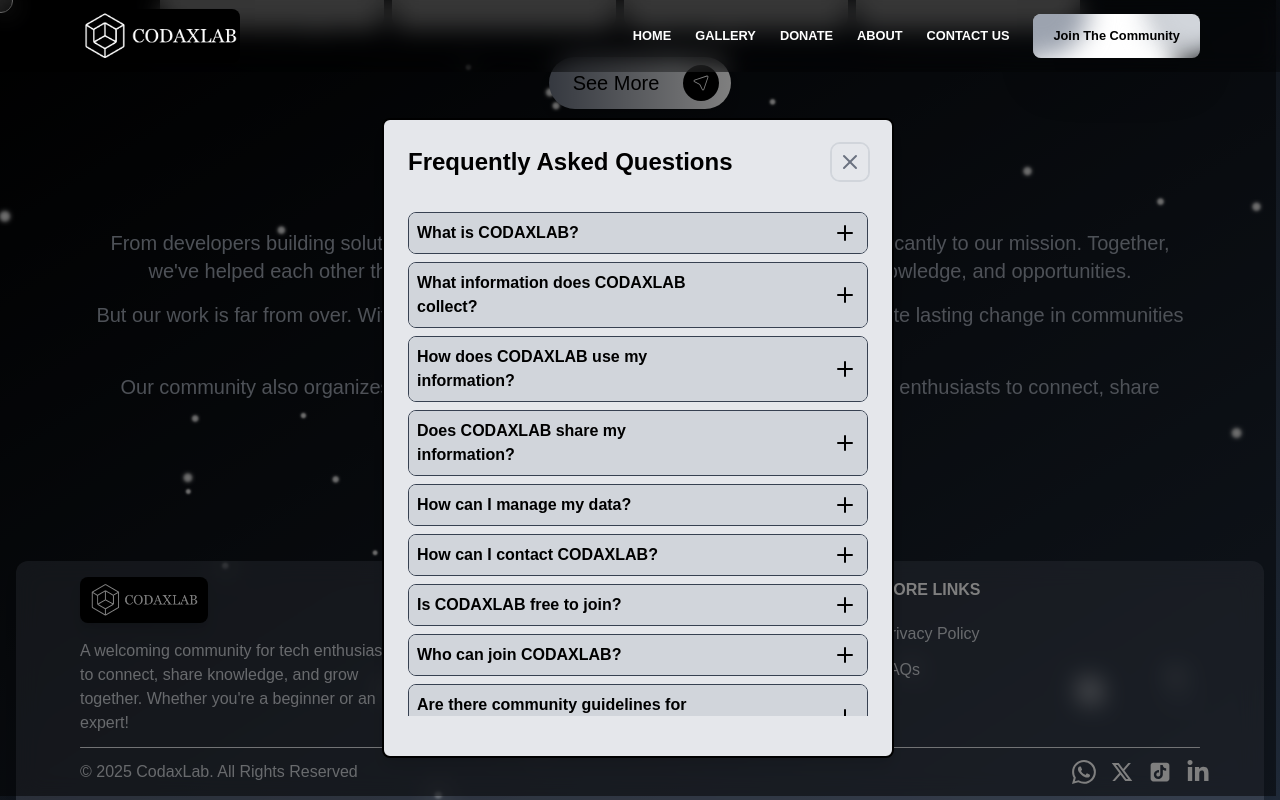
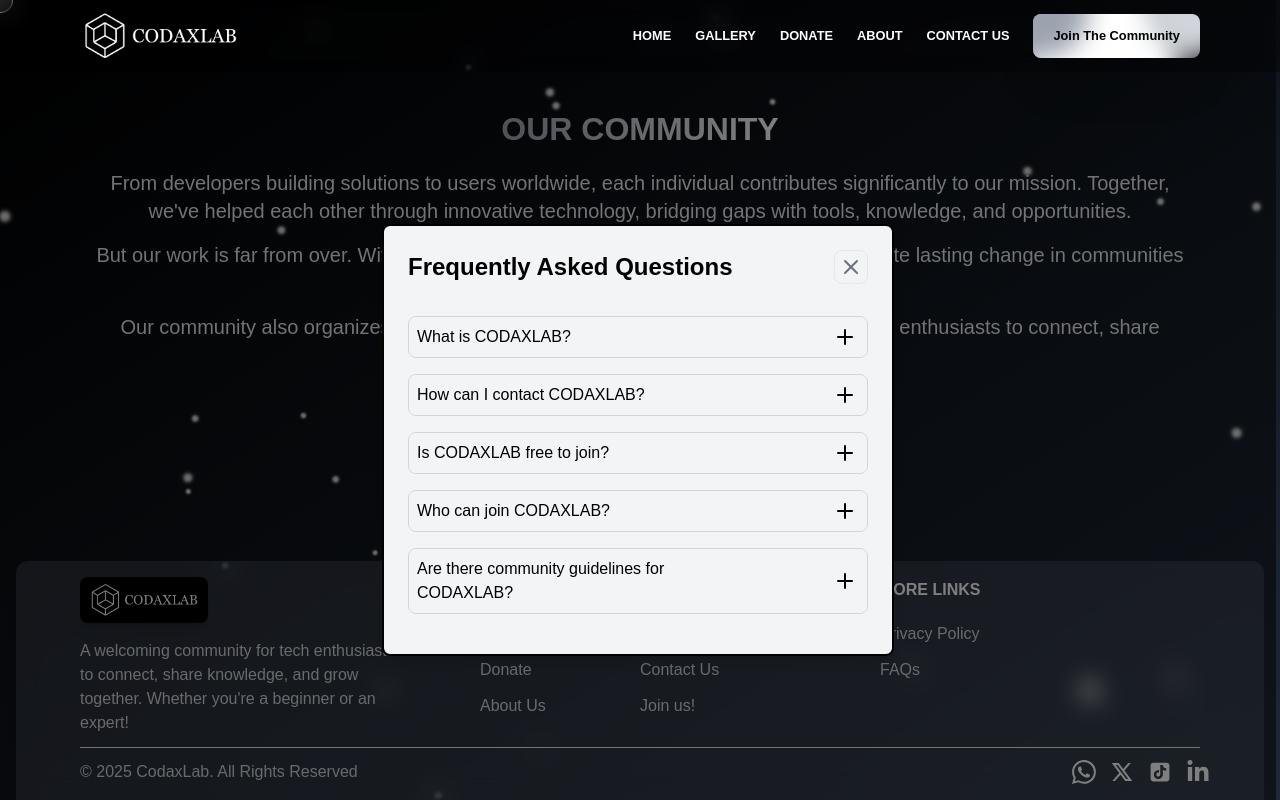
Before and after one commit to CODAXLAB-ORG/codaxlab, a React (Vite) app: page / in a window 1280 px wide. Both pictures are taken after a click on the button "FAQs". Built offline with nearby package versions, Linux system fonts and the light colour scheme; grey boxes are pictures that could not be loaded; a web font is replaced by a local one.

Commit message:
fix: fixes

```diff
--- a/src/components/HomeSections/HomeAboutSection.tsx
+++ b/src/components/HomeSections/HomeAboutSection.tsx
@@ -1,8 +1,8 @@
-import React from 'react';
-import { FaArrowRight } from 'react-icons/fa';
-import { useNavigate } from 'react-router-dom';
-import { SpotlightCard } from '../cards/SpotlightCard';
-import { motion } from 'framer-motion';
+import React from "react";
+import { FaArrowRight } from "react-icons/fa";
+import { useNavigate } from "react-router-dom";
+import { SpotlightCard } from "../cards/SpotlightCard";
+import { motion } from "framer-motion";
 
 interface Feature {
   title: string;
@@ -13,16 +13,39 @@
   const navigate = useNavigate();
 
   const features: Feature[] = [
-    { title: 'Events', description: 'Exciting workshops, hackathons, and meetups for tech enthusiasts' },
-    { title: 'Mission', description: 'Empowering innovators to shape the future of technology' },
-    { title: 'Vision', description: 'Fostering a collaborative tech ecosystem that drives global impact' },
-    { title: 'Core Values', description: 'Innovation, collaboration, inclusivity, and continuous learning' },
-    { title: 'Donate', description: 'Support our initiatives to advance technology and nurture talent' },
-    { title: 'Benefits', description: 'Access to resources, mentorship, and a vibrant tech community' },
+    {
+      title: "Events",
+      description:
+        "Exciting workshops, hackathons, and meetups for tech enthusiasts",
+    },
+    {
+      title: "Mission",
+      description: "Empowering innovators to shape the future of technology",
+    },
+    {
+      title: "Vision",
+      description:
+        "Fostering a collaborative tech ecosystem that drives global impact",
+    },
+    {
+      title: "Core Values",
+      description:
+        "Innovation, collaboration, inclusivity, and continuous learning",
+    },
+    {
+      title: "Donate",
+      description:
+        "Support our initiatives to advance technology and nurture talent",
+    },
+    {
+      title: "Benefits",
+      description:
+        "Access to resources, mentorship, and a vibrant tech community",
+    },
   ];
 
   const handleContactClick = () => {
-    navigate('/contact');
+    navigate("/contact");
   };
 
   // Framer Motion Variants
@@ -38,24 +61,29 @@
 
   const cardVariants = {
     hidden: { opacity: 0, y: 20 },
-    visible: { opacity: 1, y: 0, transition: { duration: 0.6, ease: 'easeInOut' } },
+    visible: {
+      opacity: 1,
+      y: 0,
+      transition: { duration: 0.6, ease: "easeInOut" },
+    },
   };
 
   return (
-    <section className="py-10 bg-transparent text-white w-full md:w-auto">
+    <section className="bg-transparent text-white w-full md:w-auto">
       <div className="container flex flex-col justify-center items-center">
-        <div className="max-w-3xl mx-auto text-center mb-4">
-          <h2 className="text-[1.5rem] md:text-[2rem] bg-clip-text text-transparent bg-gradient-to-r from-gray-500 to-white font-bold uppercase">
+        <div className="max-w-3xl mx-auto text-center mb-8 space-y-2">
+          <h2 className="text-[1.5rem] md:text-[2rem] bg-clip-text text-transparent bg-gradient-to-r from-gray-400 to-white font-bold uppercase">
             About Our Community
           </h2>
-          <p className="text-md md:text-xl text-gray-400 px-4">
-            We're a team of passionate individuals dedicated to creating innovative solutions that make a difference.
+          <p className="text-md max-w-[550px] mx-auto text-gray-200 px-4">
+            We're a team of passionate individuals dedicated to creating
+            innovative solutions that make a difference.
           </p>
         </div>
 
         {/* Cards Section */}
         <motion.div
-          className="grid grid-cols-1 md:grid-cols-3 gap-2 mb-8 place-content-center w-full md:w-auto"
+          className="grid grid-cols-1 md:grid-cols-3 gap-4 mb-8 place-content-center w-full md:w-auto"
           variants={containerVariants}
           initial="hidden"
           whileInView="visible"
@@ -64,17 +92,21 @@
           {features.map((feature, index) => (
             <motion.div key={index} variants={cardVariants}>
               <SpotlightCard>
-                <h3 className="text-lg md:text-xl font-semibold mb-3 bg-clip-text text-transparent bg-gradient-to-r from-gray-500 to-white uppercase">
+                <h3 className="text-lg md:text-xl font-semibold mb-3 bg-clip-text text-transparent bg-gradient-to-r from-gray-300 to-white uppercase">
                   {feature.title}
                 </h3>
-                <p className="text-gray-500">{feature.description}</p>
+                <p className="text-gray-400">{feature.description}</p>
               </SpotlightCard>
             </motion.div>
           ))}
         </motion.div>
 
         {/* Contact Button */}
-        <motion.div initial={{ opacity: 0 }} animate={{ opacity: 1 }} transition={{ duration: 0.6 }}>
+        <motion.div
+          initial={{ opacity: 0 }}
+          animate={{ opacity: 1 }}
+          transition={{ duration: 0.6 }}
+        >
           <button
             onClick={handleContactClick}
             className="inline-flex items-center px-6 py-3 text-lg font-medium text-black bg-gradient-to-r from-gray-500 to-white hover:from-white hover:to-gray-500 rounded-full shadow-lg transition duration-300"
--- a/src/components/HomeSections/HomeGallerySection.tsx
+++ b/src/components/HomeSections/HomeGallerySection.tsx
@@ -41,7 +41,11 @@
 
   const fadeInUp = {
     hidden: { opacity: 0, y: 50 },
-    visible: { opacity: 1, y: 0, transition: { duration: 0.8, ease: "easeInOut" } },
+    visible: {
+      opacity: 1,
+      y: 0,
+      transition: { duration: 0.8, ease: "easeInOut" },
+    },
   };
 
   // const hoverEffect = {
@@ -49,9 +53,12 @@
   // };
 
   return (
-    <div ref={sectionRef} className="no-scrollbar flex flex-col w-full items-center justify-center pt-6 pb-2 h-auto">
+    <div
+      ref={sectionRef}
+      className="no-scrollbar flex flex-col w-full items-center justify-center pt-6 pb-2 h-auto gap-y-2"
+    >
       <motion.h1
-        className="text-[1.5rem] md:text-[2rem] bg-clip-text text-transparent bg-gradient-to-r from-gray-500 to-white font-bold uppercase"
+        className="text-[1.5rem] md:text-[2rem] bg-clip-text text-transparent bg-gradient-to-r from-gray-400 to-white font-bold uppercase"
         initial="hidden"
         animate={controls}
         variants={fadeInUp}
@@ -59,7 +66,7 @@
         Our Recent Events
       </motion.h1>
       <motion.p
-        className="text-md md:text-xl lg:text-lg max-w-2xl bg-clip-text text-gray-400 text-center pb-2"
+        className="text-md md:text-xl lg:text-lg max-w-2xl bg-clip-text text-gray-300 text-center pb-2"
         initial="hidden"
         animate={controls}
         variants={fadeInUp}
@@ -84,8 +91,11 @@
               initial="hidden"
               animate={controls}
               variants={{
-                  hidden: { scale: 0.9 },
-                  visible: { scale: 1, transition: { delay: index * 0.1, duration: 0.6 } },
+                hidden: { scale: 0.9 },
+                visible: {
+                  scale: 1,
+                  transition: { delay: index * 0.1, duration: 0.6 },
+                },
               }}
             >
               <img
@@ -117,7 +127,10 @@
                 animate={controls}
                 variants={{
                   hidden: { scale: 0.9 },
-                  visible: { scale: 1, transition: { delay: index * 0.1, duration: 0.6 } },
+                  visible: {
+                    scale: 1,
+                    transition: { delay: index * 0.1, duration: 0.6 },
+                  },
                 }}
               >
                 <img
@@ -140,7 +153,12 @@
       </motion.div>
 
       {/* See More Button */}
-      <motion.div className="py-5" variants={fadeInUp} initial="hidden" animate={controls}>
+      <motion.div
+        className="py-5"
+        variants={fadeInUp}
+        initial="hidden"
+        animate={controls}
+      >
         <Link
           to="gallery"
           className="flex items-center justify-between gap-4 px-3 py-2 bg-gradient-to-r from-gray-500 to-white hover:from-white hover:to-gray-500 text-black rounded-full shadow-lg"
--- a/src/components/Policy/FAQs.tsx
+++ b/src/components/Policy/FAQs.tsx
@@ -1,8 +1,6 @@
 import { Plus } from "lucide-react";
 import React, { useState } from "react";
 import { faqData } from "./faqData";
-
-
 
 const FAQs: React.FC = () => {
   const [activeIndex, setActiveIndex] = useState<number | null>(null);
@@ -11,25 +9,25 @@
     setActiveIndex(activeIndex === index ? null : index);
   };
 
-
-
   return (
-    <div className="pt-2 bg-blend-normal text-gradient-to-tr from-gray-800 to-black h-[64vh] overflow-y-scroll no-scrollbar">
-      <div className="space-y-2">
+    <div className="pt-2 bg-blend-normal text-gradient-to-tr from-gray-800 to-black h-full overflow-y-scroll no-scrollbar">
+      <div className="space-y-4">
         {faqData.map((faq, index) => (
           <div
             key={index}
-            className="border border-gray-700 rounded-lg overflow-hidden"
+            className="border border-gray-300 rounded-lg overflow-hidden"
           >
             <button
-              className="w-full flex items-center justify-between gap-4 text-left p-2 bg-gray-300 hover:bg-gray-400 focus:outline-none"
+              className="w-full flex items-center justify-between gap-4 text-left p-2 bg-gray-100 hover:bg-gray-200 focus:outline-none"
               onClick={() => toggleFAQ(index)}
             >
-              <h2 className="text-md font-semibold max-w-[17rem]">{faq.question}</h2>
-              <Plus size={24} className="min-w-7 text-lg"/>
+              <h2 className="text-md font-medium max-w-[17rem]">
+                {faq.question}
+              </h2>
+              <Plus size={24} className="min-w-7 text-lg" />
             </button>
             {activeIndex === index && (
-              <div className="p-4 bg-black text-gray-500">
+              <div className="p-4 bg-gray-300 text-black">
                 <p>{faq.answer}</p>
               </div>
             )}
--- a/src/components/Policy/faqData.tsx
+++ b/src/components/Policy/faqData.tsx
@@ -1,5 +1,4 @@
 import { FAQ } from "../../types/FAQ";
-
 
 export const faqData: FAQ[] = [
   {
@@ -7,26 +6,26 @@
     answer:
       "CODAXLAB is a welcoming community for tech enthusiasts to connect, share knowledge, and grow together. Whether you're a beginner or an expert, there's something for everyone!",
   },
-    {
-      question: "What information does CODAXLAB collect?",
-      answer:
-        "We may collect personal information like your name, email address and location during registration, technical data such as your skills (tech stacks you use), and any content or feedback you share on our platform.",
-    },
-    {
-      question: "How does CODAXLAB use my information?",
-      answer:
-        "We use your information to enhance your experience, provide personalized recommendations, ensure security, and improve the functionality of our services.",
-    },
-    {
-      question: "Does CODAXLAB share my information?",
-      answer:
-        "We do not sell your personal information. We only share it with trusted partners to comply with legal obligations, protect the community's safety, or provide essential services.",
-    },
-    {
-      question: "How can I manage my data?",
-      answer:
-        "You can update or delete your account information and adjust your preferences at any time through your account settings.",
-    },
+  // {
+  //   question: "What information does CODAXLAB collect?",
+  //   answer:
+  //     "We may collect personal information like your name, email address and location during registration, technical data such as your skills (tech stacks you use), and any content or feedback you share on our platform.",
+  // },
+  // {
+  //   question: "How does CODAXLAB use my information?",
+  //   answer:
+  //     "We use your information to enhance your experience, provide personalized recommendations, ensure security, and improve the functionality of our services.",
+  // },
+  // {
+  //   question: "Does CODAXLAB share my information?",
+  //   answer:
+  //     "We do not sell your personal information. We only share it with trusted partners to comply with legal obligations, protect the community's safety, or provide essential services.",
+  // },
+  // {
+  //   question: "How can I manage my data?",
+  //   answer:
+  //     "You can update or delete your account information and adjust your preferences at any time through your account settings.",
+  // },
   {
     question: "How can I contact CODAXLAB?",
     answer:
--- a/src/components/modals/Modal.tsx
+++ b/src/components/modals/Modal.tsx
@@ -1,12 +1,12 @@
-import * as React from "react"
-import {X} from 'lucide-react';
+import * as React from "react";
+import { X } from "lucide-react";
 
 interface ModalProps {
-  isOpen: boolean
-  onClose: () => void
-  title: string
-  children: React.ReactNode
-  className?: string
+  isOpen: boolean;
+  onClose: () => void;
+  title: string;
+  children: React.ReactNode;
+  className?: string;
 }
 
 export const Modal: React.FC<ModalProps> = ({
@@ -16,18 +16,20 @@
   children,
   className,
 }) => {
-  if (!isOpen) return null // Don't render if the modal is not open
+  if (!isOpen) return null; // Don't render if the modal is not open
 
   return (
     <div
-      className={`fixed px-4 pt-20 text-start inset-1 z-90 top-0 left-0 flex items-center justify-center bg-black/50 ${className || ""}`}
+      className={`fixed px-4 pt-20 text-start inset-1 z-90 top-0 left-0 flex items-center h-screen justify-center bg-black/50 ${
+        className || ""
+      }`}
       aria-labelledby="modal-title"
       aria-describedby="modal-description"
       role="dialog"
       aria-modal="true"
     >
       <section
-        className={`relative bg-gray-200 text-black rounded-lg shadow-lg w-full max-w-lg p-6 border-2 border-black animate-fade-in`}
+        className={`relative bg-gray-100 text-black rounded-lg shadow-lg w-full max-w-lg p-6 border-2 border-black animate-fade-in`}
       >
         {/* Header */}
         <header className="flex items-center justify-between mb-2">
@@ -36,7 +38,7 @@
           </h2>
           <button
             onClick={onClose}
-            className="rounded-lg ring-gray-300 ring-2 p-1 text-gray-500 hover:text-gray-700 border-2 focus:outline-none focus:ring-2 focus:ring-gray-900"
+            className="rounded-lg p-1 text-gray-500 hover:text-gray-700 border hover:border-gray-600 focus:outline-none "
             aria-label="Close"
           >
             <X size={24} />
@@ -47,5 +49,5 @@
         <div className="py-4">{children}</div>
       </section>
     </div>
-  )
-}
+  );
+};
--- a/src/pages/Home.tsx
+++ b/src/pages/Home.tsx
@@ -1,10 +1,10 @@
 // import React from 'react'
-import { motion } from 'framer-motion'
-import HeroSection from '../components/HeroSection/HeroSection'
-import HomeAboutSection from '../components/HomeSections/HomeAboutSection'
-import HomeGallerySection from '../components/HomeSections/HomeGallerySection'
-import { Link } from 'react-router-dom'
-import { CiLocationArrow1 } from 'react-icons/ci'
+import { motion } from "framer-motion";
+import HeroSection from "../components/HeroSection/HeroSection";
+import HomeAboutSection from "../components/HomeSections/HomeAboutSection";
+import HomeGallerySection from "../components/HomeSections/HomeGallerySection";
+import { Link } from "react-router-dom";
+import { CiLocationArrow1 } from "react-icons/ci";
 
 export default function Home() {
   // Animation variants
@@ -17,30 +17,30 @@
         delayChildren: 0.2,
       },
     },
-  }
+  };
 
   const itemVariants = {
     hidden: { opacity: 0, y: 20 },
     visible: { opacity: 1, y: 0, transition: { duration: 0.6 } },
-  }
+  };
 
   return (
     <motion.section
-      className='flex flex-col h-auto'
+      className="flex flex-col h-auto "
       initial="hidden"
       animate="visible"
       variants={containerVariants}
     >
       <motion.div
-        className='flex flex-col justify-between h-auto'
+        className="flex flex-col justify-between h-auto"
         variants={itemVariants}
       >
         <HeroSection />
         <motion.div
           className="flex flex-col md:flex-row items-center justify-end w-full h-full"
-          initial={{ x: '-100vw' }}
+          initial={{ x: "-100vw" }}
           animate={{ x: 0 }}
-          transition={{ type: 'spring', stiffness: 50, damping: 10 }}
+          transition={{ type: "spring", stiffness: 50, damping: 10 }}
         >
           <motion.div
             className="lg:max-w-[40rem] p-6 grid grid-cols-1 md:grid-cols-2 gap-4 w-full h-auto glass-effect border-2 border-gray-400"
@@ -50,18 +50,21 @@
           >
             <motion.div variants={itemVariants}>
               <b>TECHNOLOGY</b>
-              <p className='text-xs md:text-sm text-gray-400'>
+              <p className="text-xs md:text-sm text-gray-400">
                 We harness advanced tools and frameworks to develop scalable,
-                high-performance solutions. Our focus is on creating systems that empower
-                tech enthusiasts to connect, collaborate, and share knowledge, driving growth within the tech community.
+                high-performance solutions. Our focus is on creating systems
+                that empower tech enthusiasts to connect, collaborate, and share
+                knowledge, driving growth within the tech community.
               </p>
             </motion.div>
             <motion.div variants={itemVariants}>
               <b>INNOVATION</b>
-              <p className='text-xs md:text-sm text-gray-400'>
-                Innovation is at the heart of what we do. Our designers craft intuitive and visually appealing interfaces
-                that inspire creativity and foster meaningful connections.
-                By blending functionality with design excellence, we create platforms where ideas can thrive.
+              <p className="text-xs md:text-sm text-gray-400">
+                Innovation is at the heart of what we do. Our designers craft
+                intuitive and visually appealing interfaces that inspire
+                creativity and foster meaningful connections. By blending
+                functionality with design excellence, we create platforms where
+                ideas can thrive.
               </p>
             </motion.div>
           </motion.div>
@@ -69,7 +72,7 @@
       </motion.div>
       {/* All other home page components here */}
       <motion.section
-        className='py-5 h-auto no-scrollbar w-full'
+        className="py-20 flex flex-col gap-y-20 h-auto no-scrollbar w-full"
         initial="hidden"
         animate="visible"
         variants={containerVariants}
@@ -77,20 +80,27 @@
         <HomeAboutSection />
         <HomeGallerySection />
         <section className="w-full h-auto flex justify-center pt-2 md:pt-7">
-          <div className='text-center w-full max-w-6xl flex flex-col gap-4 items-center'>
-            <h2 className="text-[1.5rem] md:text-[2rem] bg-clip-text text-transparent bg-gradient-to-r from-gray-500 to-white font-bold uppercase">
+          <div className="text-center w-full max-w-6xl flex flex-col gap-4 items-center">
+            <h2 className="text-[1.5rem] md:text-[2rem] bg-clip-text text-transparent bg-gradient-to-r from-gray-400 to-white font-bold uppercase">
               Our Community
             </h2>
-            <p className="text-md md:text-xl text-gray-400 px-1">
-              From developers building solutions to users worldwide, each individual contributes significantly to our mission. Together, we've helped each other through innovative technology, bridging gaps with tools, knowledge, and opportunities.
+            <p className="text-md md:text-xl text-gray-200 px-1">
+              From developers building solutions to users worldwide, each
+              individual contributes significantly to our mission. Together,
+              we've helped each other through innovative technology, bridging
+              gaps with tools, knowledge, and opportunities.
             </p>
 
-            <p className="text-md md:text-xl text-gray-400 px-1">
-              But our work is far from over. With your support, we can reach even more people and create lasting change in communities around the world.
+            <p className="text-md md:text-xl text-gray-200 px-1">
+              But our work is far from over. With your support, we can reach
+              even more people and create lasting change in communities around
+              the world.
             </p>
 
-            <p className="text-md md:text-xl text-gray-400 px-1">
-              Our community also organizes hackathons to motivate techies. We are a space for tech enthusiasts to connect, share knowledge, and grow together.
+            <p className="text-md md:text-xl text-gray-200 px-1">
+              Our community also organizes hackathons to motivate techies. We
+              are a space for tech enthusiasts to connect, share knowledge, and
+              grow together.
             </p>
 
             <Link
@@ -106,5 +116,5 @@
         </section>
       </motion.section>
     </motion.section>
-  )
+  );
 }
```
Also changed, not shown: src/components/cards/SpotlightCard.tsx (+8 -6 lines), src/components/footer/Footer.tsx (+7 -17 lines). Lines whose indentation alone changed are shown as unchanged.
